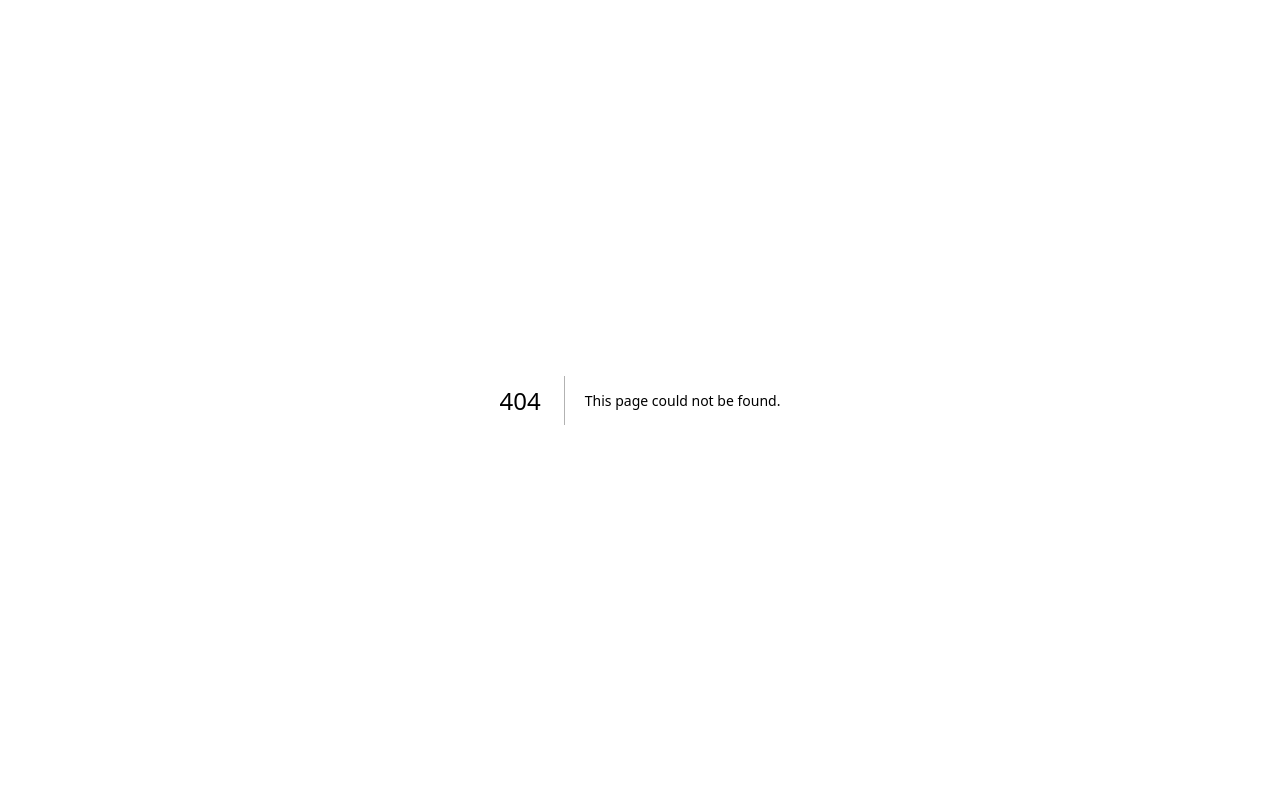
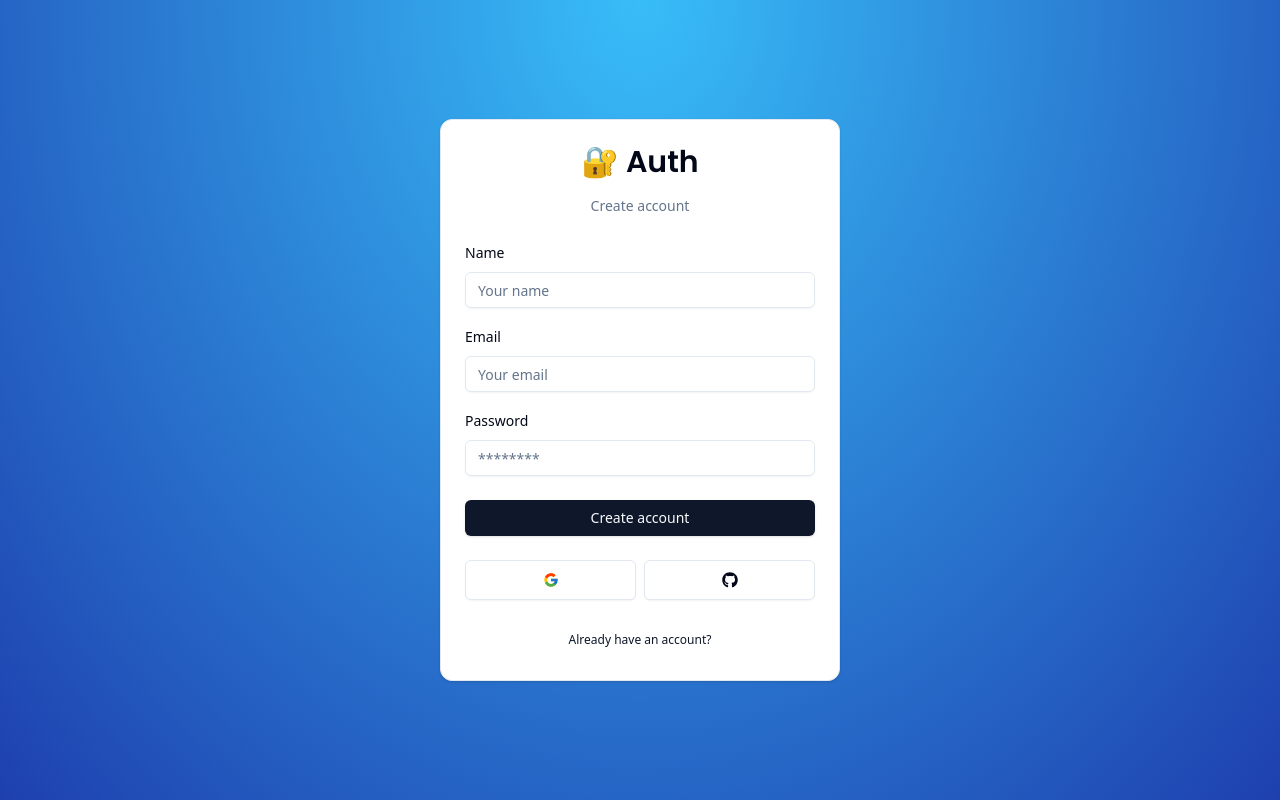
Before and after one commit to sinissto/next-auth, a Next.js app: page /auth/register in a window 1280 px wide. Before the commit this address had no page. Built offline with nearby package versions, Linux system fonts and the light colour scheme.

Commit message:
Registration form and server action implemented

```diff
--- /dev/null
+++ b/actions/register.ts
@@ -0,0 +1,14 @@
+"use server";
+
+import * as z from "zod";
+import { RegisterSchema } from "@/schemas";
+
+export const register = async (values: z.infer<typeof RegisterSchema>) => {
+  const validatedFields = RegisterSchema.safeParse(values);
+
+  if (!validatedFields.success) {
+    return { error: "Something went wrong" };
+  }
+
+  return { success: "Account created" };
+};
--- /dev/null
+++ b/app/auth/register/page.js
@@ -0,0 +1,7 @@
+import RegisterForm from "../../../components/auth/RegisterForm";
+
+function LoginPage() {
+  return <RegisterForm />;
+}
+
+export default LoginPage;
--- /dev/null
+++ b/components/auth/RegisterForm.tsx
@@ -0,0 +1,124 @@
+"use client";
+
+import CardWrapper from "@/components/auth/CardWrapper";
+import { useForm } from "react-hook-form";
+import * as z from "zod";
+import { RegisterSchema } from "@/schemas";
+import { zodResolver } from "@hookform/resolvers/zod";
+import {
+  Form,
+  FormControl,
+  FormField,
+  FormItem,
+  FormLabel,
+  FormMessage,
+} from "@/components/ui/form";
+import { Input } from "@/components/ui/input";
+import { Button } from "@/components/ui/button";
+import FormError from "@/components/FormError";
+import FormSuccess from "@/components/FormSuccess";
+
+import { useState, useTransition } from "react";
+import { register } from "@/actions/register";
+
+function RegisterForm() {
+  const [error, setError] = useState<string | undefined>("");
+  const [success, setSuccess] = useState<string | undefined>("");
+  const [isPending, startTransition] = useTransition();
+  const form = useForm<z.infer<typeof RegisterSchema>>({
+    resolver: zodResolver(RegisterSchema),
+    defaultValues: {
+      email: "",
+      password: "",
+      name: "",
+    },
+  });
+
+  const onSubmit = (values: z.infer<typeof RegisterSchema>) => {
+    setError("");
+    setSuccess("");
+    startTransition(() => {
+      register(values).then((data) => {
+        setError(data.error);
+        setSuccess(data.success);
+      });
+    });
+  };
+
+  return (
+    <CardWrapper
+      headerLabel={"Create account"}
+      backButtonLabel={"Already have an account?"}
+      backButtonHref={"/auth/login"}
+      showSocial
+    >
+      <Form {...form}>
+        <form onSubmit={form.handleSubmit(onSubmit)} className={"space-y-6"}>
+          <div className={"space-y-4"}>
+            <FormField
+              control={form.control}
+              name={"name"}
+              render={({ field }) => (
+                <FormItem>
+                  <FormLabel>Name</FormLabel>
+                  <FormControl>
+                    <Input
+                      {...field}
+                      placeholder={"Your name"}
+                      type={"text"}
+                      disabled={isPending}
+                    />
+                  </FormControl>
+                  <FormMessage />
+                </FormItem>
+              )}
+            />
+            <FormField
+              control={form.control}
+              name={"email"}
+              render={({ field }) => (
+                <FormItem>
+                  <FormLabel>Email</FormLabel>
+                  <FormControl>
+                    <Input
+                      {...field}
+                      placeholder={"Your email"}
+                      type={"email"}
+                      disabled={isPending}
+                    />
+                  </FormControl>
+                  <FormMessage />
+                </FormItem>
+              )}
+            />
+            <FormField
+              control={form.control}
+              name={"password"}
+              render={({ field }) => (
+                <FormItem>
+                  <FormLabel>Password</FormLabel>
+                  <FormControl>
+                    <Input
+                      {...field}
+                      placeholder={"********"}
+                      type={"password"}
+                      disabled={isPending}
+                    />
+                  </FormControl>
+                  <FormMessage />
+                </FormItem>
+              )}
+            ></FormField>
+          </div>
+          <FormError message={error} />
+          <FormSuccess message={success} />
+          <Button type={"submit"} className={"w-full"} disabled={isPending}>
+            Create account
+          </Button>
+        </form>
+      </Form>
+    </CardWrapper>
+  );
+}
+
+export default RegisterForm;
--- a/schemas/index.ts
+++ b/schemas/index.ts
@@ -8,3 +8,15 @@ export const LoginSchema = z.object({
     message: "Password is required",
   }),
 });
+
+export const RegisterSchema = z.object({
+  email: z.string().email({
+    message: "Email is required",
+  }),
+  password: z.string().min(6, {
+    message: "Minimum 6 characters required",
+  }),
+  name: z.string().min(1, {
+    message: "Name is required",
+  }),
+});
```
